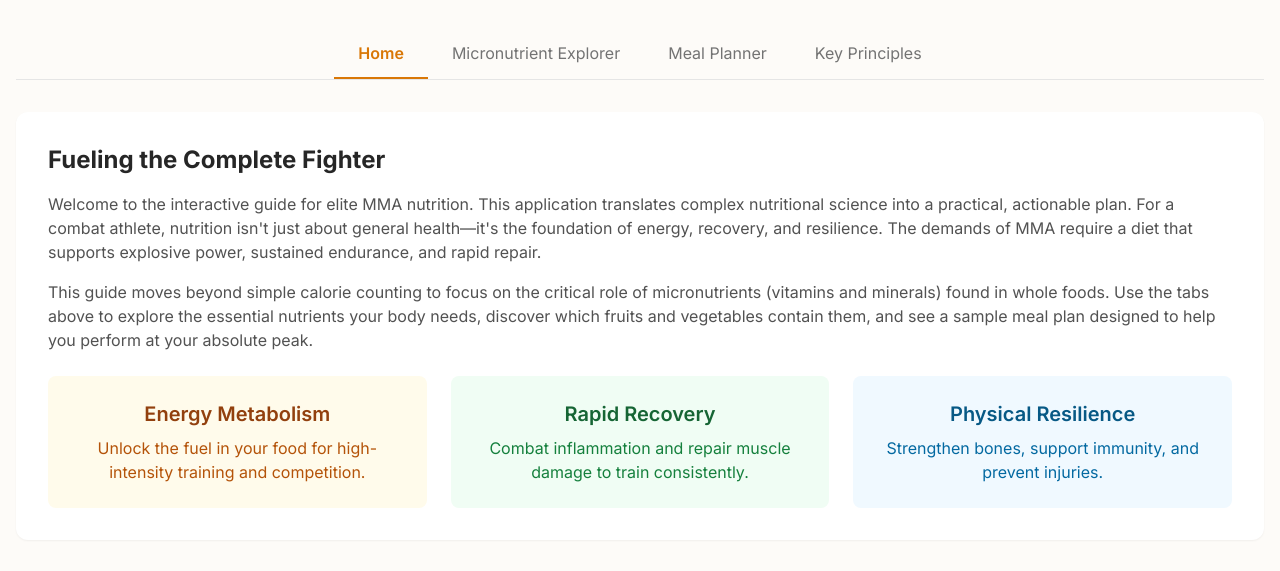
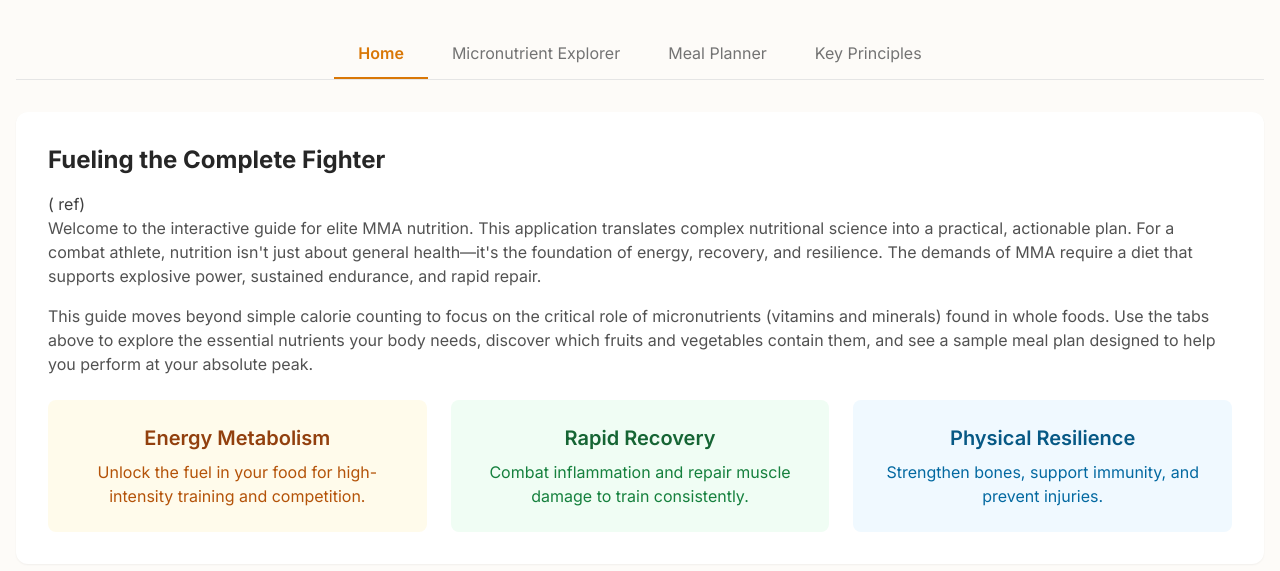
Before and after one commit to Otmak/ma, a plain HTML site: page index.html in a window 1280 px wide. Shown: the part 119-690 px from the top of the page. Drawn offline with nearby package versions, Linux system fonts and the light colour scheme.

Commit message:
Update index.html

```diff
--- a/index.html
+++ b/index.html
@@ -74,7 +74,7 @@
         <main>
             <div id="home" class="tab-content">
                 <div class="bg-white p-6 md:p-8 rounded-xl shadow-sm">
-                    <h2 class="text-2xl font-bold text-neutral-800 mb-4">Fueling the Complete Fighter</h2>
+                    <h2 class="text-2xl font-bold text-neutral-800 mb-4">Fueling the Complete Fighter</h2> (<a href="info.html"> ref</a>)
                     <p class="text-neutral-600 mb-4">
                         Welcome to the interactive guide for elite MMA nutrition. This application translates complex nutritional science into a practical, actionable plan. For a combat athlete, nutrition isn't just about general health—it's the foundation of energy, recovery, and resilience. The demands of MMA require a diet that supports explosive power, sustained endurance, and rapid repair.
                     </p>
```
